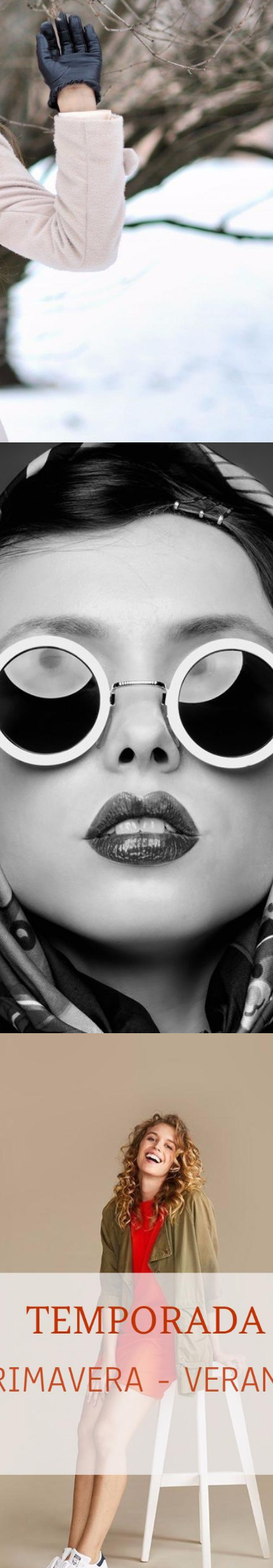
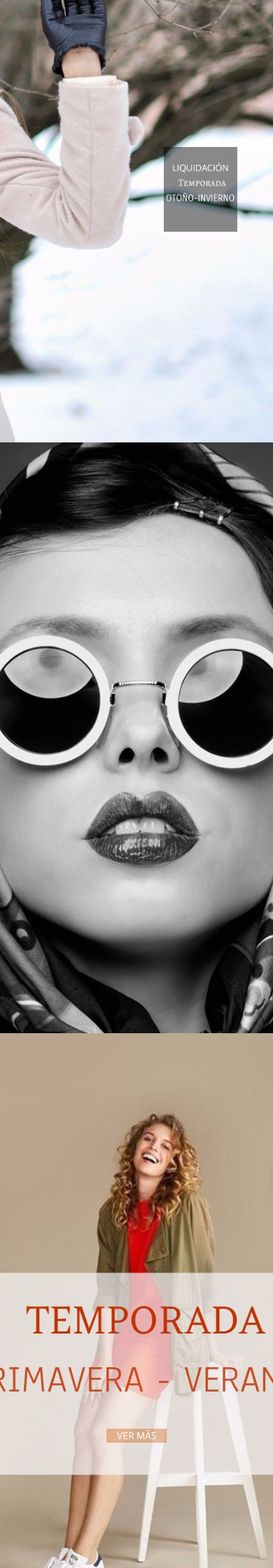
Before and after one commit to LeoNardelli01/proyectoDHphp, a PHP site: page / in a window 390 px wide. Shown: the part 3400-5640 px from the top of the page at 70% size. Run offline with PHP 8.4, Linux system fonts and the light colour scheme; some libraries are stand-ins or nearby versions; some web fonts are replaced.

Commit message:
index parallax

```diff
--- a/css/index.css
+++ b/css/index.css
@@ -55,6 +55,7 @@
      background-position: center;
      background-size: cover;
      background-attachment: fixed;
+     position: relative;
    }
 
    section {
@@ -118,6 +119,17 @@
      background-image: url("../images/invierno1.jpg");
      background-position: right;
      background-size: cover;
+     position: relative;
+   }
+   .parallax-invierno img{
+     width: 27%;
+     position: absolute;
+     top: 23%;
+     left: 10%;
+     transition: width 0.5s;
+   }
+   .parallax-invierno img:hover{
+     width: 27.5%;
    }
    .parallax-divisor2{
      margin: 0px;
@@ -136,6 +148,82 @@
      background-image: url("../images/verano.jpg");
      background-position: center;
      background-size: cover;
+     position: relative;
+   }
+   .parallax-verano img{
+     width: 22%;
+     position: relative;
+     margin: 0 auto;
+     top: 67%;
+     left: 50%;
+     transform: translateX(-50%);
+     transition: width 0.5s;
+   }
+   .parallax-verano img:hover{
+     width: 22.5%;
+   }
+
+   .parallax-divisor3{
+     margin: 0px;
+     height: 100vh;
+     width: 100%;
+     background-image: url("../images/parallax8.jpeg");
+     background-position: center;
+     background-size: cover;
+     background-attachment: fixed
+   }
+
+   .parallax-hombres {
+     margin: 0px;
+     height: 100vh;
+     width: 100%;
+     background-image: url("../images/hombre.jpg");
+     background-position: top;
+     background-size: cover;
+     position: relative;
+   }
+   .parallax-hombres img{
+     width: 27%;
+     position: absolute;
+     top: 50%;
+     transform: translateY(-50%);
+     left: 15%;
+     transition: width 0.5s;
+   }
+   .parallax-hombres img:hover {
+     width: 27.5%;
+   }
+
+   .parallax-divisor4 {
+     margin: 0px;
+     height: 100vh;
+     width: 100%;
+     background-image: url("../images/parallax9.jpg");
+     background-position: center;
+     background-size: cover;
+     background-attachment: fixed
+   }
+
+   .parallax-mujeres {
+     margin: 0px;
+     height: 100vh;
+     width: 100%;
+     background-image: url("../images/parallax2.jpg");
+     background-position: top;
+     background-size: cover;
+     position: relative;
+   }
+
+   .parallax-mujeres img{
+     width: 31%;
+     position: absolute;
+     top: 50%;
+     transform: translateY(-50%);
+     left: 13%;
+     transition: width 0.5s;
+   }
+   .parallax-mujeres img:hover{
+     width: 31.5%;
    }
 
 /* NOTE: Responsive Tablets */
@@ -149,7 +237,7 @@
      width: 100%;
      background-image: url("../images/banner.jpg");
      height: 400px;
-     background-size: 100% 80%;
+     background-size: 100% 85%;
      background-repeat: no-repeat;
      background-position-y: 60px;
    }
@@ -184,8 +272,21 @@
    section.ofertas{
       width: 100%;
       height: 100%;
-      margin-top: 70px;
+      margin-top: 3px;
    }
+}
+
+@media (max-width:604px){
+  .parallax-primavera {
+    background-image: url("../images/primaveramobile.jpg");
+  }
+  .parallax-invierno img{
+    top: 50%;
+    left: 60%;
+  }
+  .parallax-divisor3 {
+    background-image: url("../images/parallax8mobile.jpg");
+  }
 }
 
 /* NOTE: Responsive Mobile */
--- a/index.php
+++ b/index.php
@@ -34,7 +34,6 @@ session_start() ?>
           <p>Liquidación de INVIERNO</p>
         </div>
         <div class="parallax-primavera">
-
 
         </div>
 
@@ -75,12 +74,24 @@ session_start() ?>
               <div class="parallax-divisor1">
               </div>
               <div class="parallax-invierno">
+                <a href="#"><img src="images/inviernocartel.png" alt=""></a>
               </div>
               <div class="parallax-divisor2">
               </div>
               <div class="parallax-verano">
+                <a href="#"><img src="images/vermas.png" alt=""></a>
+              </div>
+              <div class="parallax-divisor3">
+              </div>
+              <div class="parallax-hombres">
+                <a href="#"><img src="images/hombrecartel.png" alt=""></a>
+              </div>
+              <div class="parallax-divisor4">
+              </div>
+              <div class="parallax-mujeres">
+                <img src="images/mujerescartel.png" alt="">
+              </div>
 
-              </div>
 
               <!--<section class="medios-pagos">
                  <div class="img-pagos">
```
Also changed, not shown: images/hombrecartel.png (added), images/invierno1.jpg, images/inviernocartel.png (added), images/mujerescartel.png (added), images/parallax8mobile.jpg (added), images/parallax9.jpg (added), images/primavera.jpg, images/primaveracartel.png (added), images/primaveramobile.jpg (added), images/verano.jpg, images/vermas.png (added), 1 other file.
